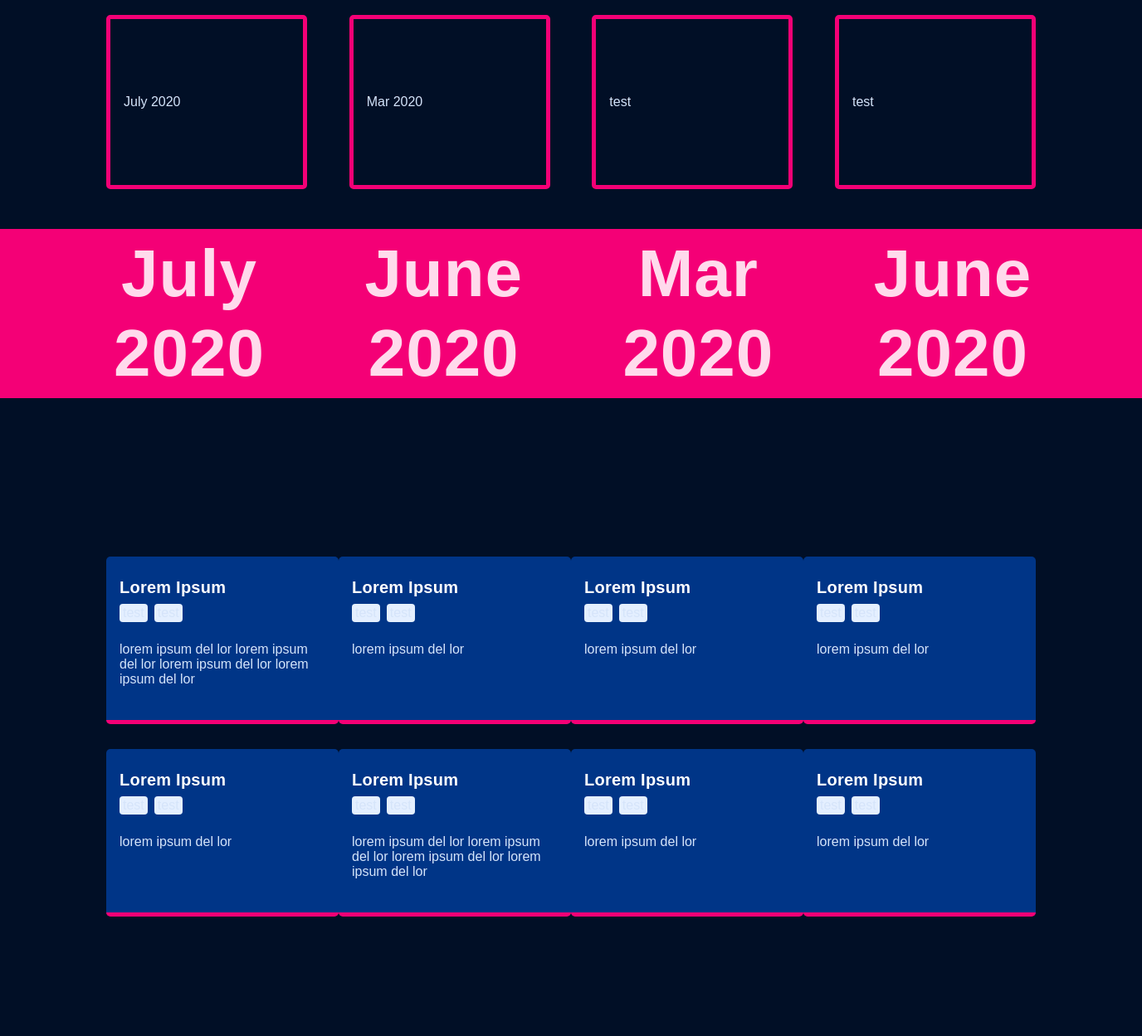
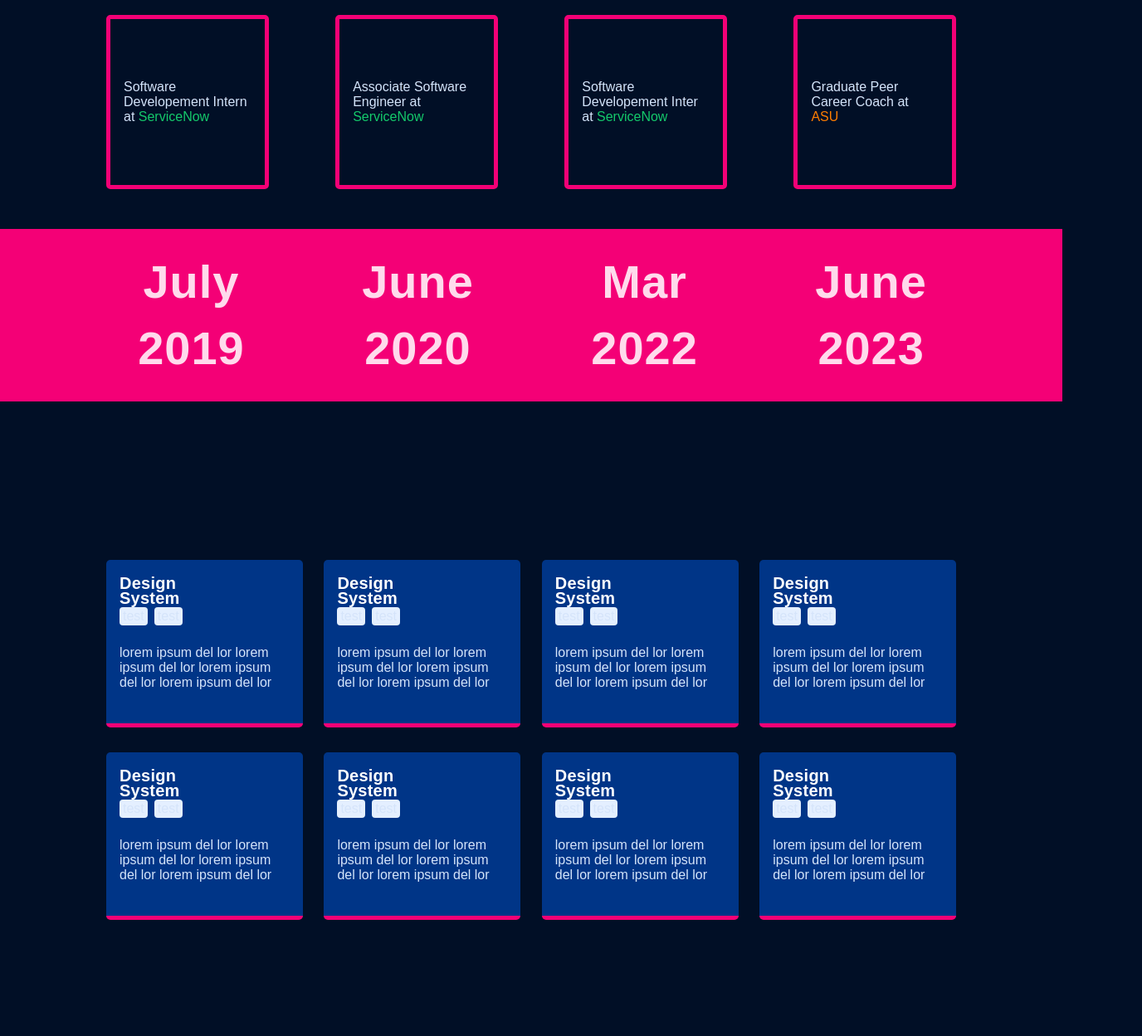
Before and after one commit to shashankreddybanda/portfolio, an Astro site: page / in a window 1280 px wide. Shown: the part 1060-2309 px from the top of the page at 83% size, 1376 px wide, since content can reach past the window. Built offline with nearby package versions, Linux system fonts and the light colour scheme; Astro itself is replaced by a stand-in of ours.

Commit message:
completed full page styling

```diff
--- a/src/components/Card.astro
+++ b/src/components/Card.astro
@@ -8,56 +8,70 @@ export interface Props {
 const { href, title, body } = Astro.props;
 ---
 
-<li class="link-card">
-	<a href={href}>
-		<h2>
-			{title}
-			<span>&rarr;</span>
-		</h2>
-		<p>
-			{body}
-		</p>
-	</a>
+<li class="project">
+	<p class="project-title">{title}</p>
+	<div class="project-lables">
+		<p class="project-lable">{href}</p>
+		<p class="project-lable">test</p>
+	</div>
+	<p class="project-description">{body}</p>
 </li>
+
 <style>
-	.link-card {
-		list-style: none;
+	.project {
 		display: flex;
-		padding: 0.25rem;
-		background-color: white;
-		background-image: none;
-		background-size: 400%;
-		border-radius: 0.6rem;
-		background-position: 100%;
-		transition: background-position 0.6s cubic-bezier(0.22, 1, 0.36, 1);
-		box-shadow: 0 4px 6px -1px rgba(0, 0, 0, 0.1), 0 2px 4px -2px rgba(0, 0, 0, 0.1);
+		width: 15.5rem;
+		padding: 1.5rem 1rem;
+		flex-direction: column;
+		align-items: flex-start;
+		gap: 0.5rem;
+		border-radius: 5px;
+		border-bottom: 5px solid var(--project-main-secondary-400, #f40076);
+		background: var(--project-main-primary-500, #003587);
 	}
-
-	.link-card > a {
-		width: 100%;
-		text-decoration: none;
-		line-height: 1.4;
-		padding: 1rem 1.3rem;
-		border-radius: 0.35rem;
-		color: #111;
-		background-color: white;
-		opacity: 0.8;
+	.project-title {
+		margin: 0;
+		display: flex;
+		width: 8.9375rem;
+		height: 1.5625rem;
+		flex-direction: column;
+		justify-content: center;
+		color: #fff;
+		font-size: 1.25rem;
+		font-weight: 600;
+		line-height: 1.125rem;
+		letter-spacing: 0.015rem;
 	}
-	h2 {
+	.project-lables {
 		margin: 0;
-		font-size: 1.25rem;
-		transition: color 0.6s cubic-bezier(0.22, 1, 0.36, 1);
+		display: flex;
+		align-items: flex-start;
+		gap: 0.5rem;
 	}
-	p {
-		margin-top: 0.5rem;
-		margin-bottom: 0;
-		color: #444;
+	.project-lable {
+		margin: 0;
+		display: flex;
+		padding: 0.125rem 0.25rem;
+		justify-content: center;
+		align-items: center;
+		gap: 0.25rem;
+		border-radius: 4px;
+		background: var(--project-main-primary-100, #e4efff);
 	}
-	.link-card:is(:hover, :focus-within) {
-		background-position: 0;
-		background-image: var(--accent-gradient);
-	}
-	.link-card:is(:hover, :focus-within) h2 {
-		color: rgb(var(--accent));
+	@media screen and (max-width: 1450px) {
+		.project {
+			width: 20%;
+			padding: 1.5rem 1rem;
+			gap: 0.5rem;
+		}
+		.project-title {
+			margin: 0;
+			width: 8.9375rem;
+			height: 1.5625rem;
+			font-size: 1.25rem;
+			font-weight: 600;
+			line-height: 1.125rem;
+			letter-spacing: 0.015rem;
+		}
 	}
 </style>
--- a/src/pages/index.astro
+++ b/src/pages/index.astro
@@ -1,5 +1,6 @@
 ---
 import Layout from "../layouts/Layout.astro";
+import Card from "../components/Card.astro";
 var darkMode = false;
 ---
 
@@ -18,98 +19,44 @@ var darkMode = false;
 	</div>
 	<div class="exp">
 		<ul class="exp-card-list">
-			<li class="exp-card">July 2020</li>
-			<li class="exp-card">Mar 2020</li>
-			<li class="exp-card">test</li>
-			<li class="exp-card">test</li>
+			<li class="exp-card">
+				<p>Software</br> Developement</br> Intern at </br><span class = "servicenow">ServiceNow</span></p>
+			</li>
+			<li class="exp-card">
+				<p>Associate </br>Software Engineer at</br> <span class = "servicenow">ServiceNow</span></p>
+			</li>
+			<li class="exp-card">
+				<p>Software Developement Inter at <span class = "servicenow">ServiceNow</span></p>
+			</li>
+			<li class="exp-card">
+				<p>Graduate Peer Career Coach at <span class="asu">ASU</span></p>
+			</li>
 		</ul>
 		<ul class="time-line">
-			<li class="time">July 2020</li>
+			<li class="time">July 2019</li>
 			<li class="time">June 2020</li>
-			<li class="time">Mar 2020</li>
-			<li class="time">June 2020</li>
+			<li class="time">Mar 2022</li>
+			<li class="time">June 2023</li>
 		</ul>
 	</div>
 	<div class="project-section">
 		<ul class="line">
-			<li class="project">
-				<p class="project-title">Lorem Ipsum</p>
-				<div class="project-lables">
-					<p class="project-lable">test</p>
-					<p class="project-lable">test</p>
-				</div>
-				<p class="project-description">
-					lorem ipsum del lor lorem ipsum del lor lorem ipsum del lor
-					lorem ipsum del lor
-				</p>
-			</li>
-			<li class="project">
-				<p class="project-title">Lorem Ipsum</p>
-				<div class="project-lables">
-					<p class="project-lable">test</p>
-					<p class="project-lable">test</p>
-				</div>
-				<p class="project-description">lorem ipsum del lor</p>
-			</li>
-			<li class="project">
-				<p class="project-title">Lorem Ipsum</p>
-				<div class="project-lables">
-					<p class="project-lable">test</p>
-					<p class="project-lable">test</p>
-				</div>
-				<p class="project-description">lorem ipsum del lor</p>
-			</li>
-			<li class="project">
-				<p class="project-title">Lorem Ipsum</p>
-				<div class="project-lables">
-					<p class="project-lable">test</p>
-					<p class="project-lable">test</p>
-				</div>
-				<p class="project-description">lorem ipsum del lor</p>
-			</li>
+			<Card title="Design System" body="lorem ipsum del lor lorem ipsum del lor lorem ipsum del lor lorem ipsum del lor" href="test"/>
+			<Card title="Design System" body="lorem ipsum del lor lorem ipsum del lor lorem ipsum del lor lorem ipsum del lor" href="test"/>
+			<Card title="Design System" body="lorem ipsum del lor lorem ipsum del lor lorem ipsum del lor lorem ipsum del lor" href="test"/>
+			<Card title="Design System" body="lorem ipsum del lor lorem ipsum del lor lorem ipsum del lor lorem ipsum del lor" href="test"/>
 		</ul>
 		<ul class="line">
-			<li class="project">
-				<p class="project-title">Lorem Ipsum</p>
-				<div class="project-lables">
-					<p class="project-lable">test</p>
-					<p class="project-lable">test</p>
-				</div>
-				<p class="project-description">lorem ipsum del lor</p>
-			</li>
-			<li class="project">
-				<p class="project-title">Lorem Ipsum</p>
-				<div class="project-lables">
-					<p class="project-lable">test</p>
-					<p class="project-lable">test</p>
-				</div>
-				<p class="project-description">
-					lorem ipsum del lor lorem ipsum del lor lorem ipsum del lor
-					lorem ipsum del lor
-				</p>
-			</li>
-			<li class="project">
-				<p class="project-title">Lorem Ipsum</p>
-				<div class="project-lables">
-					<p class="project-lable">test</p>
-					<p class="project-lable">test</p>
-				</div>
-				<p class="project-description">lorem ipsum del lor</p>
-			</li>
-			<li class="project">
-				<p class="project-title">Lorem Ipsum</p>
-				<div class="project-lables">
-					<p class="project-lable">test</p>
-					<p class="project-lable">test</p>
-				</div>
-				<p class="project-description">lorem ipsum del lor</p>
-			</li>
+			<Card title="Design System" body="lorem ipsum del lor lorem ipsum del lor lorem ipsum del lor lorem ipsum del lor" href="test"/>
+			<Card title="Design System" body="lorem ipsum del lor lorem ipsum del lor lorem ipsum del lor lorem ipsum del lor" href="test"/>
+			<Card title="Design System" body="lorem ipsum del lor lorem ipsum del lor lorem ipsum del lor lorem ipsum del lor" href="test"/>
+			<Card title="Design System" body="lorem ipsum del lor lorem ipsum del lor lorem ipsum del lor lorem ipsum del lor" href="test"/>
 		</ul>
 	</div>
 	<div class="footer">
 		<ul class="links">
 			<li class="link twitter">Twitter</li>
-			<li class="link gihub">GitHub</li>
+			<li class="link github">GitHub</li>
 			<li class="link mail">Email</li>
 			<li class="link linkedin">LinkedIn</li>
 		</ul>
@@ -214,6 +161,13 @@ var darkMode = false;
 		border-radius: 5px;
 		border: 5px solid var(--project-main-secondary-400, #f40076);
 	}
+	.servicenow{
+		display: inline;
+		color: #14C96B;
+	}
+	.asu{
+		color: #FF7D00;
+	}
 	.hide {
 		opacity: 0%;
 	}
@@ -234,63 +188,57 @@ var darkMode = false;
 		list-style: none;
 		margin: 0;
 	}
-	.project {
-		display: flex;
-		width: 15.5rem;
-		padding: 1.5rem 1rem;
-		flex-direction: column;
-		align-items: flex-start;
-		gap: 0.5rem;
-		border-radius: 5px;
-		border-bottom: 5px solid var(--project-main-secondary-400, #f40076);
-		background: var(--project-main-primary-500, #003587);
-	}
-	.project-title {
-		margin: 0;
-		display: flex;
-		width: 8.9375rem;
-		height: 1.5625rem;
-		flex-direction: column;
-		justify-content: center;
-		color: #fff;
-		font-size: 1.25rem;
-		font-weight: 600;
-		line-height: 1.125rem;
-		letter-spacing: 0.015rem;
-	}
-	.project-lables {
-		margin: 0;
-		display: flex;
-		align-items: flex-start;
-		gap: 0.5rem;
-	}
-	.project-lable {
-		margin: 0;
-		display: flex;
-		padding: 0.125rem 0.25rem;
-		justify-content: center;
-		align-items: center;
-		gap: 0.25rem;
-		border-radius: 4px;
-		background: var(--project-main-primary-100, #e4efff);
-	}
 	.footer {
 		display: flex;
 		padding: 2.5rem 0rem;
 		flex-direction: column;
 		align-items: flex-start;
-		gap: 1rem;
 		align-self: stretch;
 	}
 	.links {
+		display: flex;
+		flex-direction: column;
+		gap: 1rem;
 		padding: 0%;
 		list-style: none;
+		width: 100%;
+		gap: 1rem;
 	}
 	.link {
 		display: flex;
 		padding: 0rem var(--main-padding, 8rem);
 		align-items: center;
-		gap: 1rem;
 		align-self: stretch;
+		font-size: 1.5rem;
+		font-weight: 200;
+		line-height: 3rem;
+	}
+	.twitter{
+		background: var(--project-main-primary-400, #0D47A1);
+		color: #FFF;
+	}
+	.github{
+		background: var(--project-main-primary-400, #14C96B);
+		color: #DB006A;
+	}
+	.mail{
+		background: var(--project-main-primary-400, #FF8A1A);
+		color:#FFF;
+	}
+	.linkedin{
+		background: var(--project-main-primary-400, #F40076);
+		color: #010F26;
+	}
+	@media screen and (max-width: 1450px) {
+		.time {
+			width: 20%;
+			height: 20%;
+			font-size: 3.5rem;
+			line-height: 5rem;
+			letter-spacing: 0.06rem;
+		}
+		.exp-card {
+			width: 15%;
+		}
 	}
 </style>
```
